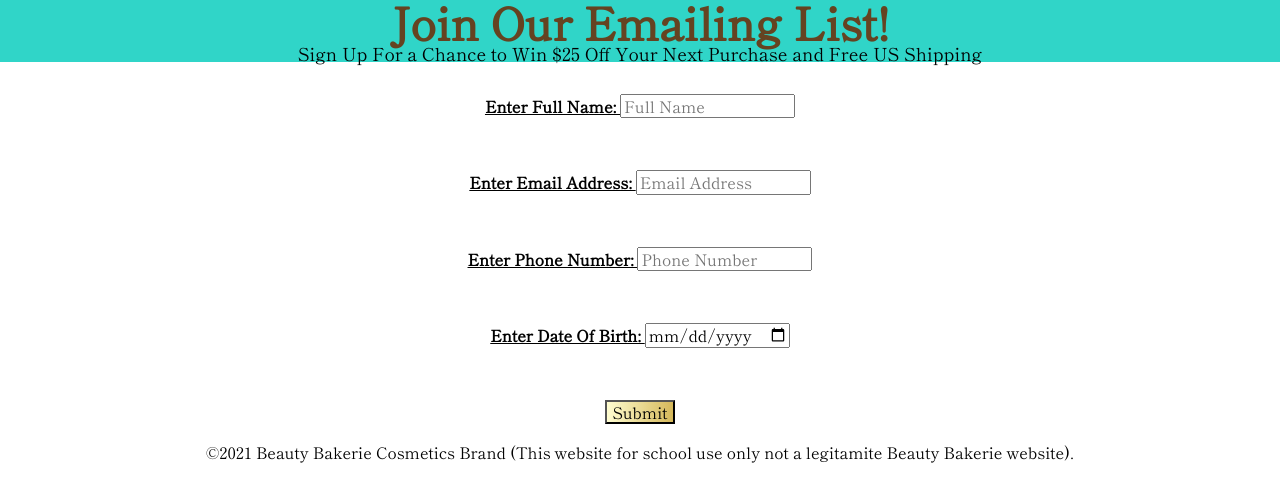
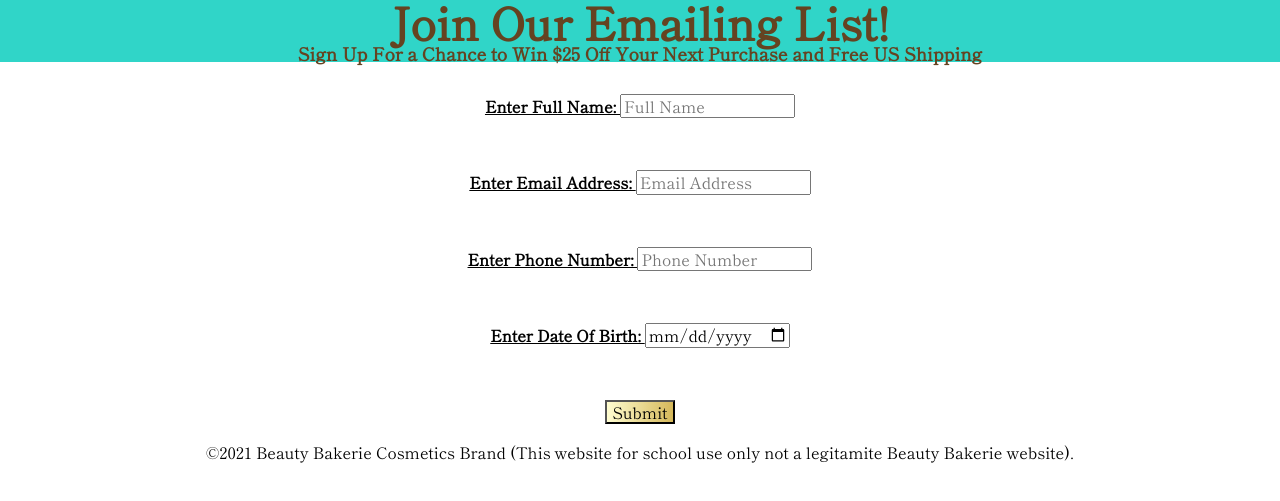
Before and after one commit to Soto-ITMD362/project1, a plain HTML site: page index.html in a window 1280 px wide. Shown: the part 153-654 px from the top of the page. Drawn offline with Linux system fonts and the light colour scheme; a script that the page names is missing.

Commit message:
Updated h2

```diff
--- a/css/screen.css
+++ b/css/screen.css
@@ -20,6 +20,14 @@ h1 {
   text-align: center;
   color: #654321;
 }
+
+h2 {
+  font-family: 'Shippori Mincho', Georgia, "Times New Roman",serif;
+  font-size: 100%;
+  font-weight: bold;
+  text-align: center;
+  color: #654321;
+  }
 
 form{
   border: transparent;
```
